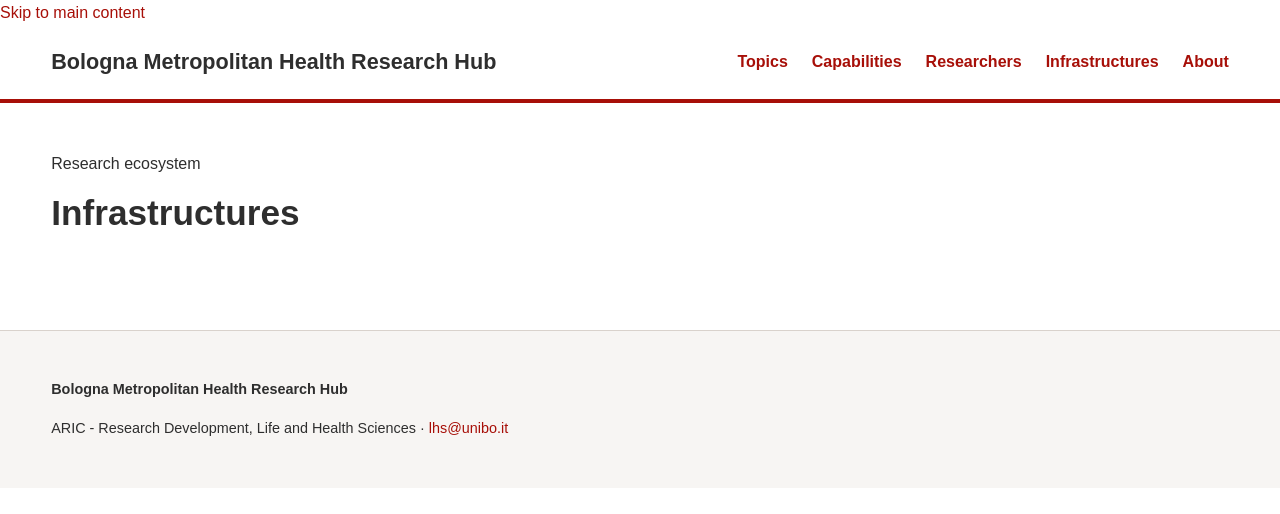
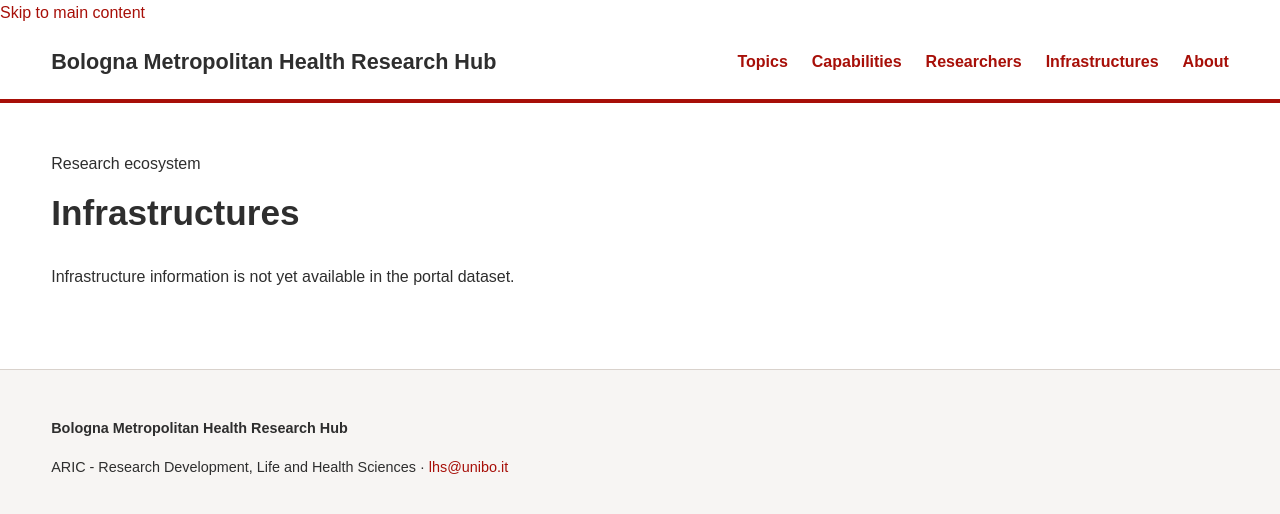
Before and after one commit to ARIC-LHS/bologna-health-hub, a Jekyll site: the page built from _pages/infrastructures.md, in a window 1280 px wide. Shown: the top 514 px of the page. Built offline with Jekyll 4.4.1, drawn with Linux system fonts in a browser that asks for light colours.

Commit message:
fix: handle empty infrastructures dataset

```diff
--- a/_pages/infrastructures.md
+++ b/_pages/infrastructures.md
@@ -8,15 +8,21 @@
   <p class="eyebrow">Research ecosystem</p>
   <h1>Infrastructures</h1>
 
-  <div class="card-grid">
-    {% for infrastructure in site.data.infrastructures %}
-      <article class="card">
-        <h2>{{ infrastructure.name | default: infrastructure.title | default: infrastructure.id }}</h2>
+  {% if site.data.infrastructures.size > 0 %}
+    <div class="card-grid">
+      {% for infrastructure in site.data.infrastructures %}
+        <article class="card">
+          <h2>{{ infrastructure.name | default: infrastructure.title | default: infrastructure.id }}</h2>
 
-        {% if infrastructure.description %}
-          <p>{{ infrastructure.description }}</p>
-        {% endif %}
-      </article>
-    {% endfor %}
-  </div>
+          {% if infrastructure.description %}
+            <p>{{ infrastructure.description }}</p>
+          {% endif %}
+        </article>
+      {% endfor %}
+    </div>
+  {% else %}
+    <p>
+      Infrastructure information is not yet available in the portal dataset.
+    </p>
+  {% endif %}
 </section>
```
